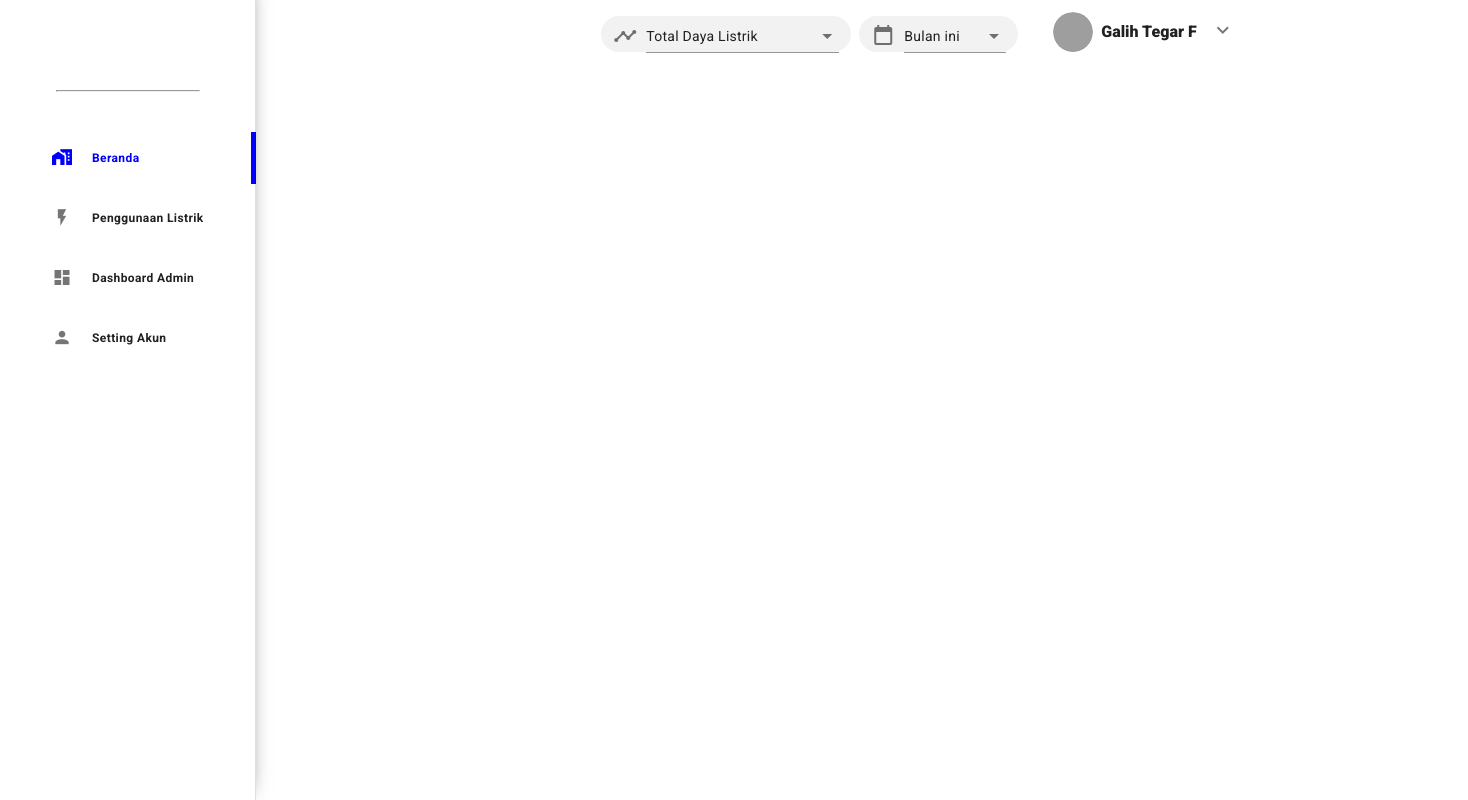
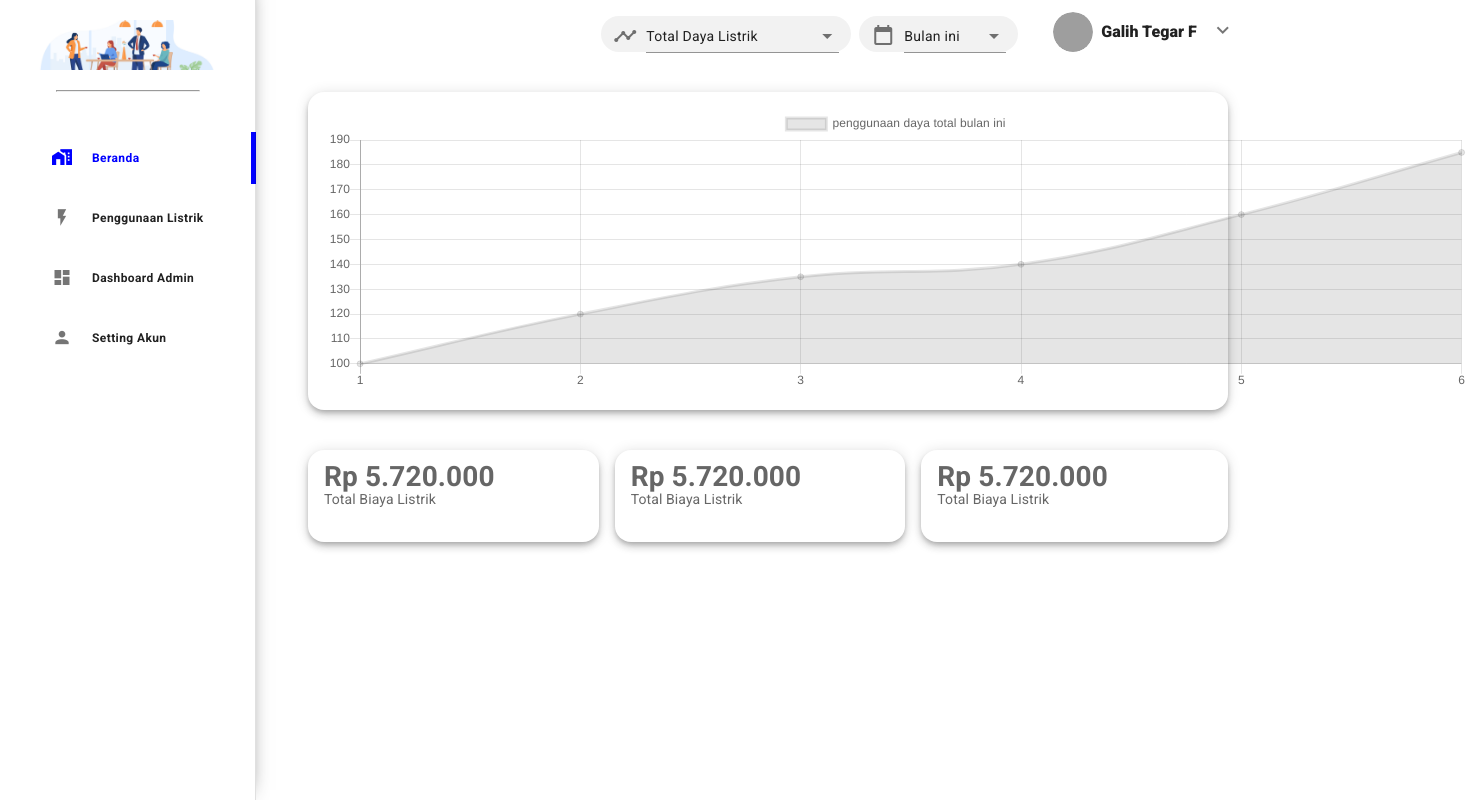
Before and after one commit to anonGTF/iot-nusa-palapa, a Vue app: page / in a window 1280 px wide. Shown: the whole page, 1468 px wide, since content can reach past the window. Built offline with nearby package versions, Linux system fonts and the light colour scheme; grey boxes are pictures that could not be loaded.

Commit message:
add chart on Homepage

```diff
--- a/src/App.vue
+++ b/src/App.vue
@@ -2,7 +2,9 @@
   <v-app>
    <Navbar :v-if="true"></Navbar>
     <v-main>
-      <router-view></router-view>
+      <transition name="fade" mode="out-in">
+        <router-view></router-view>
+      </transition>
     </v-main>
   </v-app>
 </template>
--- /dev/null
+++ b/src/components/LineChart.js
@@ -0,0 +1,20 @@
+import { Line, mixins } from 'vue-chartjs';
+const { reactiveProp } = mixins;
+
+export default {
+    extends: Line,
+    mixins: [reactiveProp],
+    props: {
+        chartData: {
+            type: Object,
+            default: null
+        },
+        options: {
+            type: Object,
+            default: null
+        }
+    },
+    mounted() {
+        this.renderChart(this.chartData, this.options)
+    }
+}
--- a/src/views/Home.vue
+++ b/src/views/Home.vue
@@ -1,19 +1,87 @@
 <template>
   <v-container fluid>
     <TopSetting :isHome="true"></TopSetting>
+    <v-row
+    no-gutters
+    class="px-10 pt-10"
+    >
+      <v-col
+      cols="12"
+      >
+        <v-card
+        elevation="5"
+        rounded="xl">
+          <v-card-text>
+            <LineChart :chartData="chartData" :height="chartHeight" ></LineChart>
+          </v-card-text>
+        </v-card>
+      </v-col>
+    </v-row>
+    <v-row
+    no-gutters
+    class="px-10 pt-10"
+    >
+      <v-col
+      class="pr-4"
+      cols="4">
+        <v-card
+        elevation="5"
+        rounded="xl"
+        >
+          <v-card-text>
+            <h1>Rp 5.720.000</h1>
+            <p>Total Biaya Listrik</p>
+          </v-card-text>
+        </v-card>
+      </v-col>
+      <v-col
+      class="pr-4"
+      cols="4">
+        <v-card
+        elevation="5"
+        rounded="xl"
+        >
+          <v-card-text>
+            <h1>Rp 5.720.000</h1>
+            <p>Total Biaya Listrik</p>
+          </v-card-text>
+        </v-card>
+      </v-col>
+      <v-col
+      cols="4">
+        <v-card
+        elevation="5"
+        rounded="xl"
+        >
+          <v-card-text>
+            <h1>Rp 5.720.000</h1>
+            <p>Total Biaya Listrik</p>
+          </v-card-text>
+        </v-card>
+      </v-col>
+    </v-row>
   </v-container>
 </template>
 
 <script>
 import TopSetting from '../components/TopSetting'
+import LineChart from '../components/LineChart'
 
 export default {
     name: 'Home',
     components:{
-      TopSetting
+      TopSetting,
+      LineChart,
     },
     data: () => ({
-
+      chartData: {
+        datasets: [{
+          data: [100,120,135,140,160,185],
+          label: "penggunaan daya total bulan ini"
+        }],
+        labels: ["1", "2", "3", "4", "5", "6"]
+      },
+      chartHeight: 100,
     }),
     methods:{
 
```
